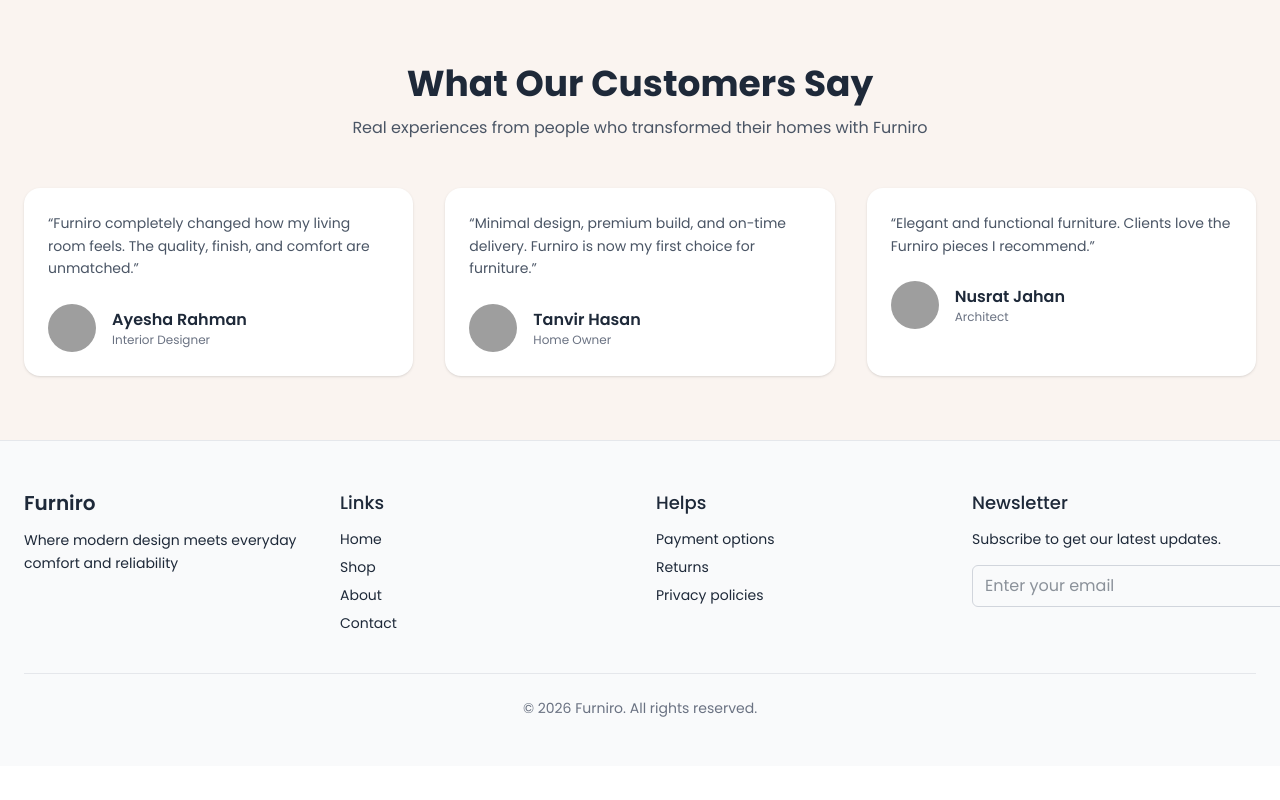
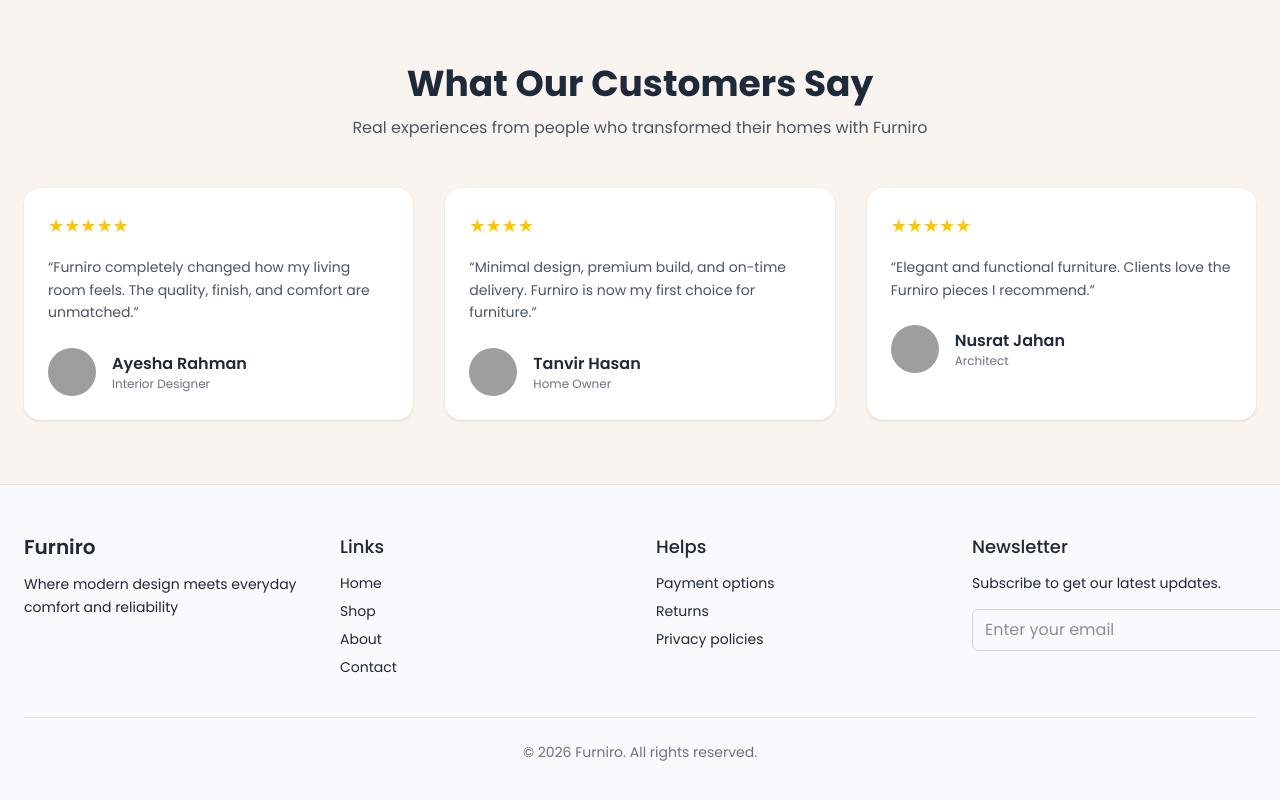
Before and after one commit to touhidtamim/Furniro, a React (Vite) app: page / in a window 1280 px wide. Shown: the part 2017-2817 px from the top of the page. Before the commit the page ends 2783 px from the top, so only its background shows below. Built offline with nearby package versions, Linux system fonts and the light colour scheme; grey boxes are pictures that could not be loaded.

Commit message:
added and updated rating system

```diff
--- a/src/Components/Home/Testiminial.jsx
+++ b/src/Components/Home/Testiminial.jsx
@@ -50,6 +50,13 @@ const Testimonial = () => {
               className="bg-white rounded-2xl p-6 shadow-sm hover:shadow-lg transition duration-300"
             >
               {/* Rating */}
+              <div className="flex mb-4">
+                {[...Array(item.rating)].map((_, i) => (
+                  <span key={i} className="text-yellow-400 text-lg">
+                    ★
+                  </span>
+                ))}
+              </div>
 
               {/* Review */}
               <p className="text-gray-600 text-sm leading-relaxed mb-6">
```
